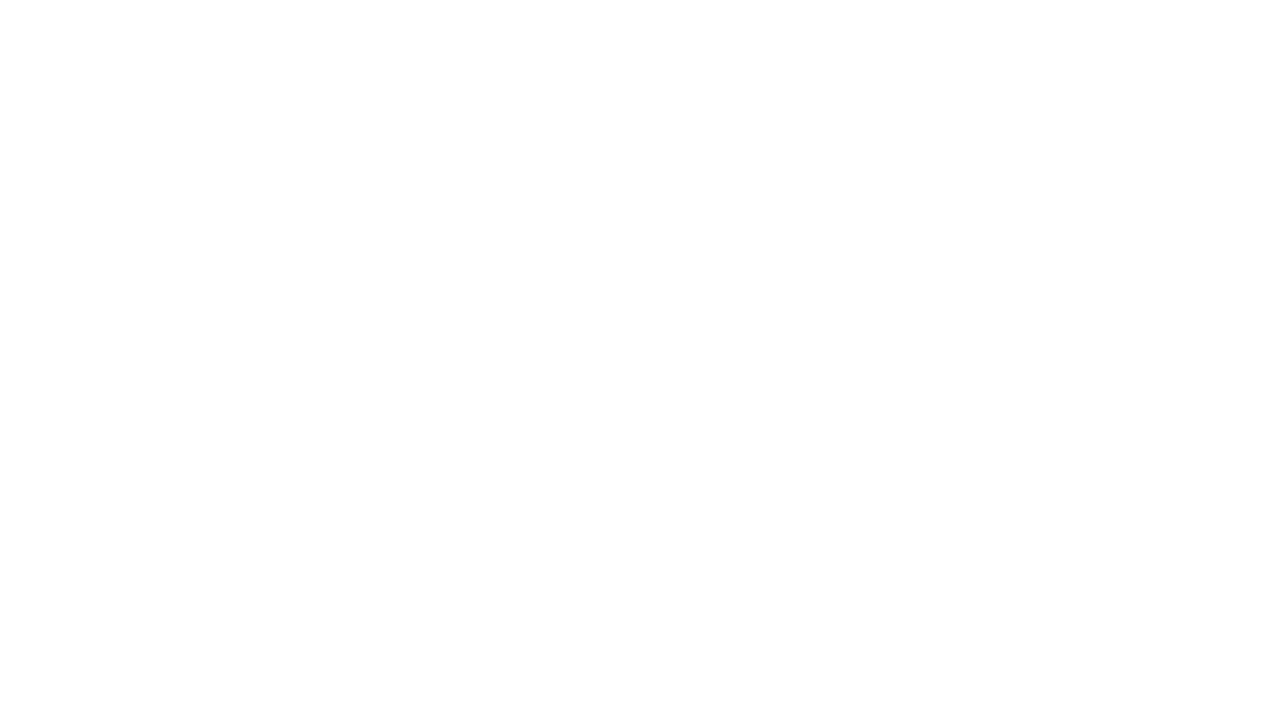
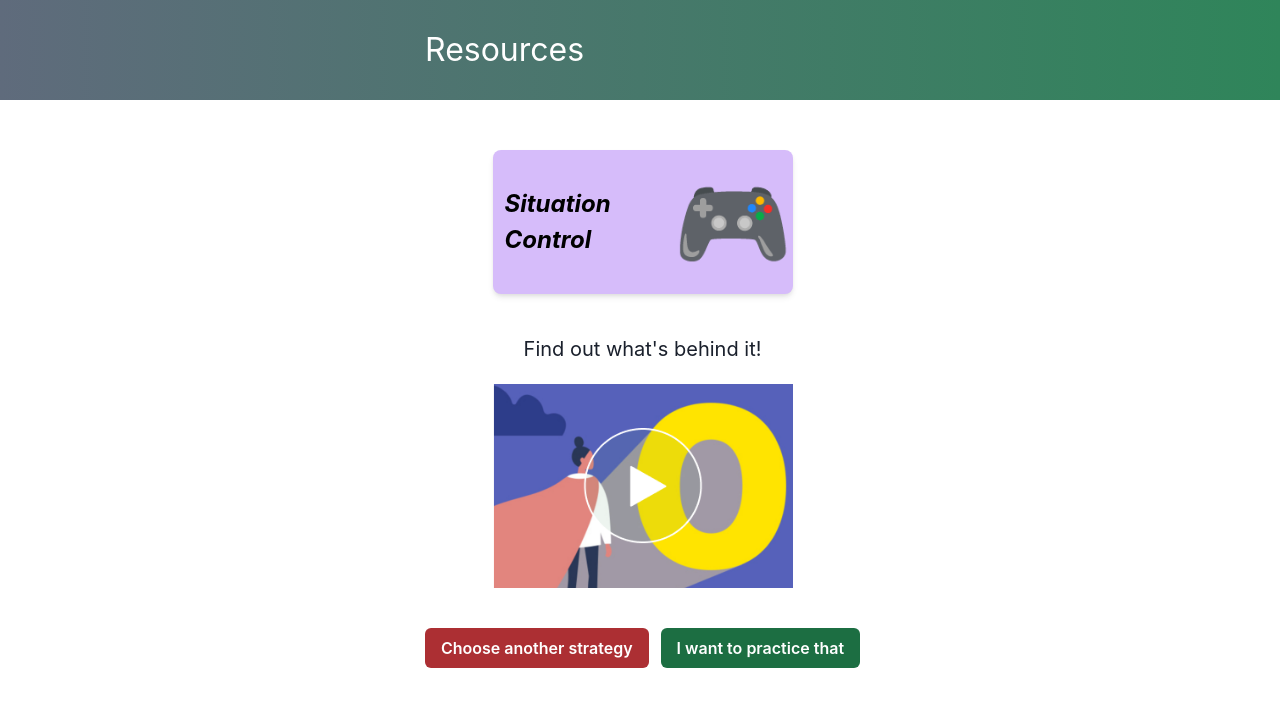
Before and after one commit to TUBerlin-Kopfsachen-Browser-Frontend/kopfsachen-app, a React (Create React App) app: page /resources/situationcontrol-preview in a window 1280 px wide. Before the commit this address had no page. Shown: the top 706 px of the page. Built offline with nearby package versions, Linux system fonts and the light colour scheme.

Commit message:
added situation corntrol preview

```diff
--- a/src/components/ResourceCard.js
+++ b/src/components/ResourceCard.js
@@ -23,6 +23,7 @@ export default function ResourceCard({ title, emoji, emojiaria, link, image }) {
           rounded={"lg"}
           pos={"relative"}
           zIndex={1}
+          _hover={{ backgroundColor:useColorModeValue("neutral.100", "neutral.800") }}
         >
           {/* <Box
           rounded={"lg"}
@@ -78,7 +79,7 @@ export default function ResourceCard({ title, emoji, emojiaria, link, image }) {
               },
             }}
           >
-            <Text role="img" aria-label={emojiaria} fontSize="8xl" textAlign='center'>
+            <Text pt={5} role="img" aria-label={emojiaria} fontSize="8xl" textAlign='center'>
               {emoji}
             </Text>
           </Box>
--- a/src/index.tsx
+++ b/src/index.tsx
@@ -24,6 +24,7 @@ import OptimismPreview from "./routes/OptimismPreview";
 import OptimismX from "./routes/OptimismX";
 import Optimism from "./routes/Optimism";
 import Optimism1 from "./routes/Optimism1";
+import SituationControlPreview from "./routes/SituationControlPreview";
 
 import * as colors from "./color";
 const { theme } = colors;
@@ -49,6 +50,7 @@ ReactDOM.render(
           <Route path="/resources/optimism" element={<Optimism hours={0} minutes={10} seconds={0} />} />
           <Route path="/resources/optimism1" element={<Optimism1 />} />
           <Route path="/resources/socialsupport-preview" element={<SocialSupportPreview />} />
+          <Route path="/resources/situationcontrol-preview" element={<SituationControlPreview />} />
           <Route path="/resources/socialsupport" element={<SocialSupport />} />
           <Route path="emergencynumbers" element={<EmergencyNumbers />} />
           {/* <Route path="settings" element={<Settings />} /> */}
--- a/src/routes/OptimismPreview.tsx
+++ b/src/routes/OptimismPreview.tsx
@@ -43,10 +43,10 @@ export default function OptimismPreview() {
           bg={"yellow.200"}
           width="300px"
           borderRadius="lg"
+          boxShadow='md'
         >
           <Text
             color="black"
-            mr={3}
             fontSize="2xl"
             fontWeight="bold"
             fontStyle="oblique"
--- a/src/routes/ReframingPreview.tsx
+++ b/src/routes/ReframingPreview.tsx
@@ -21,7 +21,7 @@ import Sidebar from "../components/Sidebar";
 import { AspectRatio } from "@chakra-ui/react";
 import { ContentWrapper, useMobile } from "../components/utils";
 
-export default function New() {
+export default function ReframingPreview() {
   const navigate = useNavigate();
   const mobile = useMobile();
   return (
@@ -33,10 +33,10 @@ export default function New() {
           bg="blue.100"
           width="300px"
           borderRadius="lg"
+          boxShadow='md'
         >
           <Text
             color="black"
-            mr={3}
             fontSize="2xl"
             fontWeight="bold"
             fontStyle="oblique"
--- a/src/routes/Resources.tsx
+++ b/src/routes/Resources.tsx
@@ -67,7 +67,7 @@ export default function Resources() {
             image="/socialsupport.png" //TODO
             emoji={"🎮"}
             emojiaria="controller"
-            link="/resources/socialsupport" //TODO
+            link="/resources/situationcontrol-preview" //TODO
           />
         </Wrap>
       </Center>
--- /dev/null
+++ b/src/routes/SituationControlPreview.tsx
@@ -0,0 +1,96 @@
+import * as React from "react";
+import {
+    Icon,
+    ChakraProvider,
+    Box,
+    Text,
+    theme,
+    Flex,
+    Center,
+    Heading,
+    Stack,
+    RadioGroup,
+    HStack,
+    Radio,
+    Button,
+    ButtonGroup,
+    Image,
+} from "@chakra-ui/react";
+import { useNavigate } from "react-router-dom";
+import { AspectRatio } from "@chakra-ui/react";
+import { ContentWrapper, useMobile } from "../components/utils";
+
+export default function SituationControlPreview() {
+    const navigate = useNavigate();
+    const mobile = useMobile();
+    return (
+        <ContentWrapper headerProps={{ text: "Resources" }}>
+            <Flex flexDirection="column" alignItems="center">
+                <Flex
+                    alignItems="center"
+                    justifyContent="space-evenly"
+                    bg="purple.200"
+                    width="300px"
+                    borderRadius="lg"
+                    boxShadow='md'
+                >
+                    <Text
+                        color="black"
+                        ml={3}
+                        fontSize="2xl"
+                        fontWeight="bold"
+                        fontStyle="oblique"
+                    >
+                        {" "}
+                        Situation Control{" "}
+                    </Text>
+                    <Text role="img" aria-label='controller' fontSize="8xl" textAlign='center'>
+                        🎮
+                    </Text>
+                    {/* <Image
+            mt={3}
+            mb={3}
+            src={"/reframing.png"}
+            alt="mood barometer"
+            width="120px"
+          /> */}
+                </Flex>
+                <Text fontSize={20} mt={10} mb={5}>
+                    Find out what's behind it!
+                </Text>
+                <Image src={"/thumbnail.png"} alt="thumbnail" width="300px" />
+                {/* <Stack>
+        <AspectRatio
+          ratio={16/9}
+        >
+          <iframe
+            title="reframe"
+            src="https://www.youtube-nocookie.com/embed/sOwtIkAO3ZI"
+            allowFullScreen
+          />
+        </AspectRatio>
+      </Stack> */}
+                <Flex flexDirection="row" justifyContent="space-evenly">
+                    <Button
+                        colorScheme="warning"
+                        pb={mobile ? 1 : "unset"}
+                        mr={3}
+                        mt={10}
+                        whiteSpace={mobile ? "initial" : "unset"}
+                    >
+                        Choose another strategy
+                    </Button>
+                    <Button
+                        colorScheme="success"
+                        onClick={() => navigate("/resources/reframing")}
+                        whiteSpace={mobile ? "initial" : "unset"}
+                        pb={mobile ? 1 : "unset"}
+                        mt={10}
+                    >
+                        I want to practice that
+                    </Button>
+                </Flex>
+            </Flex>
+        </ContentWrapper>
+    );
+}
--- a/src/routes/SocialSupportPreview.tsx
+++ b/src/routes/SocialSupportPreview.tsx
@@ -39,10 +39,10 @@ export default function SocialSupport() {
           bg={"orange.200"}
           width="300px"
           borderRadius="lg"
+          boxShadow='md'
         >
           <Text
             color="black"
-            mr={3}
             fontSize="2xl"
             fontWeight="bold"
             fontStyle="oblique"
```
